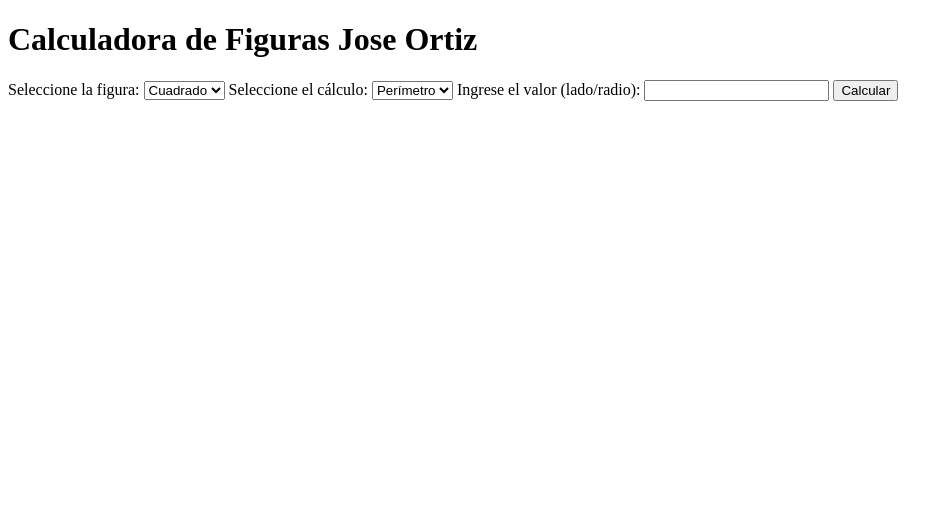
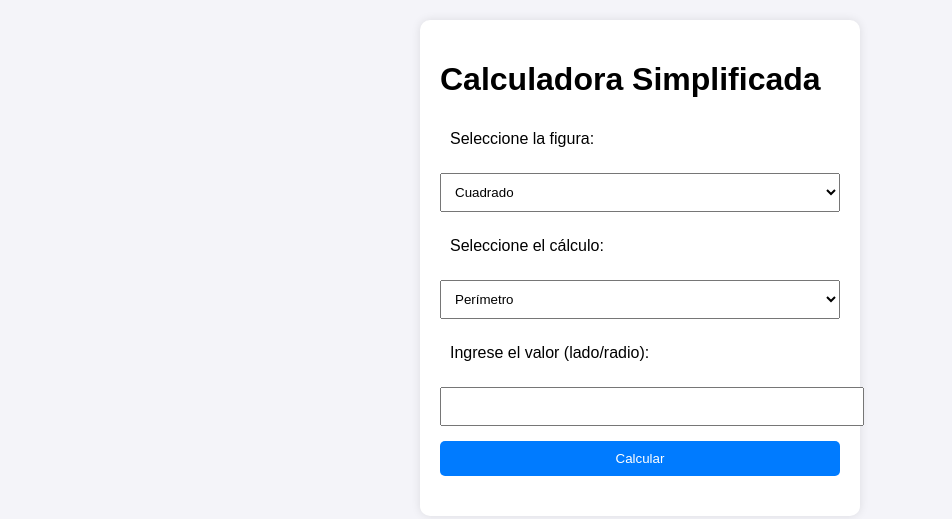
Before and after one commit to josegortiz85/MATEMATICAS, a plain HTML site: page index.html in a window 1280 px wide. Shown: the whole page, without its empty margins (0-952 px from the left). Drawn offline with Linux system fonts and the light colour scheme.

Commit message:
Update index.html

```diff
--- a/index.html
+++ b/index.html
@@ -3,30 +3,66 @@
 <head>
     <meta charset="UTF-8">
     <meta name="viewport" content="width=device-width, initial-scale=1.0">
-    <title>Calculadora de Figuras Jose Ortiz</title>
+    <title>Calculadora Simplificada</title>
     <style>
-        /* Estilos aquí */
+        body {
+            font-family: Arial, sans-serif;
+            margin: 20px;
+            background-color: #f4f4f9;
+        }
+        .container {
+            max-width: 400px;
+            margin: 0 auto;
+            padding: 20px;
+            background: #fff;
+            border-radius: 10px;
+            box-shadow: 0 0 10px rgba(0, 0, 0, 0.1);
+        }
+        label, select, input, button {
+            display: block;
+            width: 100%;
+            margin-bottom: 15px;
+            padding: 10px;
+        }
+        button {
+            background-color: #007BFF;
+            color: white;
+            border: none;
+            border-radius: 5px;
+            cursor: pointer;
+        }
+        button:hover {
+            background-color: #0056b3;
+        }
+        .result {
+            text-align: center;
+            font-size: 18px;
+            font-weight: bold;
+            margin-top: 20px;
+        }
     </style>
 </head>
 <body>
-    <h1>Calculadora de Figuras Jose Ortiz</h1>
     <div class="container">
+        <h1>Calculadora Simplificada</h1>
         <form id="calculatorForm">
             <label for="figura">Seleccione la figura:</label>
             <select id="figura">
                 <option value="cuadrado">Cuadrado</option>
                 <option value="circulo">Círculo</option>
                 <option value="cubo">Cubo</option>
-                <option value="esfera">Esfera</option>
             </select>
+
             <label for="calculo">Seleccione el cálculo:</label>
             <select id="calculo">
                 <option value="perimetro">Perímetro</option>
                 <option value="area">Área</option>
                 <option value="volumen">Volumen</option>
             </select>
+
             <label for="valor">Ingrese el valor (lado/radio):</label>
             <input type="number" id="valor" step="0.01" required>
+
             <button type="button" onclick="calcular()">Calcular</button>
         </form>
         <div class="result" id="resultado"></div>
@@ -74,14 +110,6 @@
                     }
                     break;
 
-                case "esfera":
-                    if (calculo === "volumen") {
-                        resultado = (4 / 3) * Math.PI * valor ** 3;
-                    } else {
-                        resultado = "Una esfera no tiene perímetro o área plana.";
-                    }
-                    break;
-
                 default:
                     resultado = "Figura o cálculo no válido.";
             }
```
